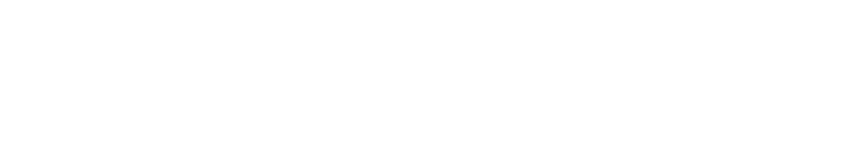
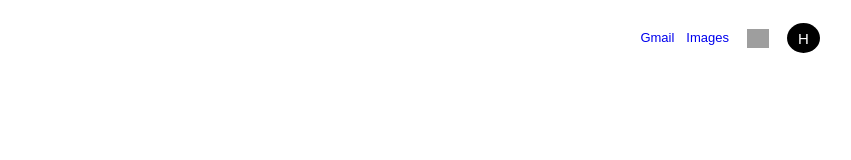
Before and after one commit to helmihidzir/google-homepage, a plain HTML site: page index.html in a window 1280 px wide. Shown: the top 160 px of the page, without its empty margins (423-1274 px from the left). Drawn offline with Linux system fonts and the light colour scheme; grey boxes are pictures that could not be loaded.

Commit message:
Add navigation bar

```diff
--- a/css/app.css
+++ b/css/app.css
@@ -63,3 +63,48 @@
     height: 36px;
     line-height: 27px;
 }
+
+.navbar{
+    position: absolute;
+    right: 108px;
+    top: 12px;
+}
+
+.navbar li{
+    list-style-type: none;
+    margin: 0;
+    padding: 0;
+    display: inline;
+    color: rgba(0,0,0,0.87);
+    outline: none;
+    font-family: arial,sans-serif;
+}
+
+.navbar li a{
+    text-decoration: none;
+    padding: 30px 4px;
+    font-size: 13px;
+}
+
+.navbar #tiles{
+    height: 19px;
+    width: 22px;
+    position: absolute;
+    top: 17px;
+    right: -20px;
+}
+
+.navbar a .circle{
+    position: absolute;
+    width: 33px;
+    height: 30px;
+    top: 11px;
+    right: -71px;
+    border-radius: 50%;font-size:15px;color:#fff;background:#000;
+}
+
+.navbar a .circle p {
+    position: absolute;
+    top: -8px;
+    left: 11px;
+}
--- a/index.html
+++ b/index.html
@@ -21,5 +21,15 @@
         <input type="submit" value="I'm Feeling Lucky">
     </div>
 
+    <div class="navbar">
+        <ul>
+            <li><a href="https://mail.google.com/mail/?tab=wm0&authuser=0&ogbl">Gmail</a></li>
+            <li><a href="https://www.google.com.my/imghp?hl=en&tab=wi0&authuser=0&ogbl">Images</a></li>
+            <li><a href="https://www.google.com.my/intl/en/about/products?tab=wh0"><img id="tiles" src="https://image.flaticon.com/icons/png/512/13/13009.png"></a></li>
+            <li><a href=""><div class="circle"><p>H</p></div></a></li>
+        </ul>
+    </div>
+
+
 </body>
 </html>
```
